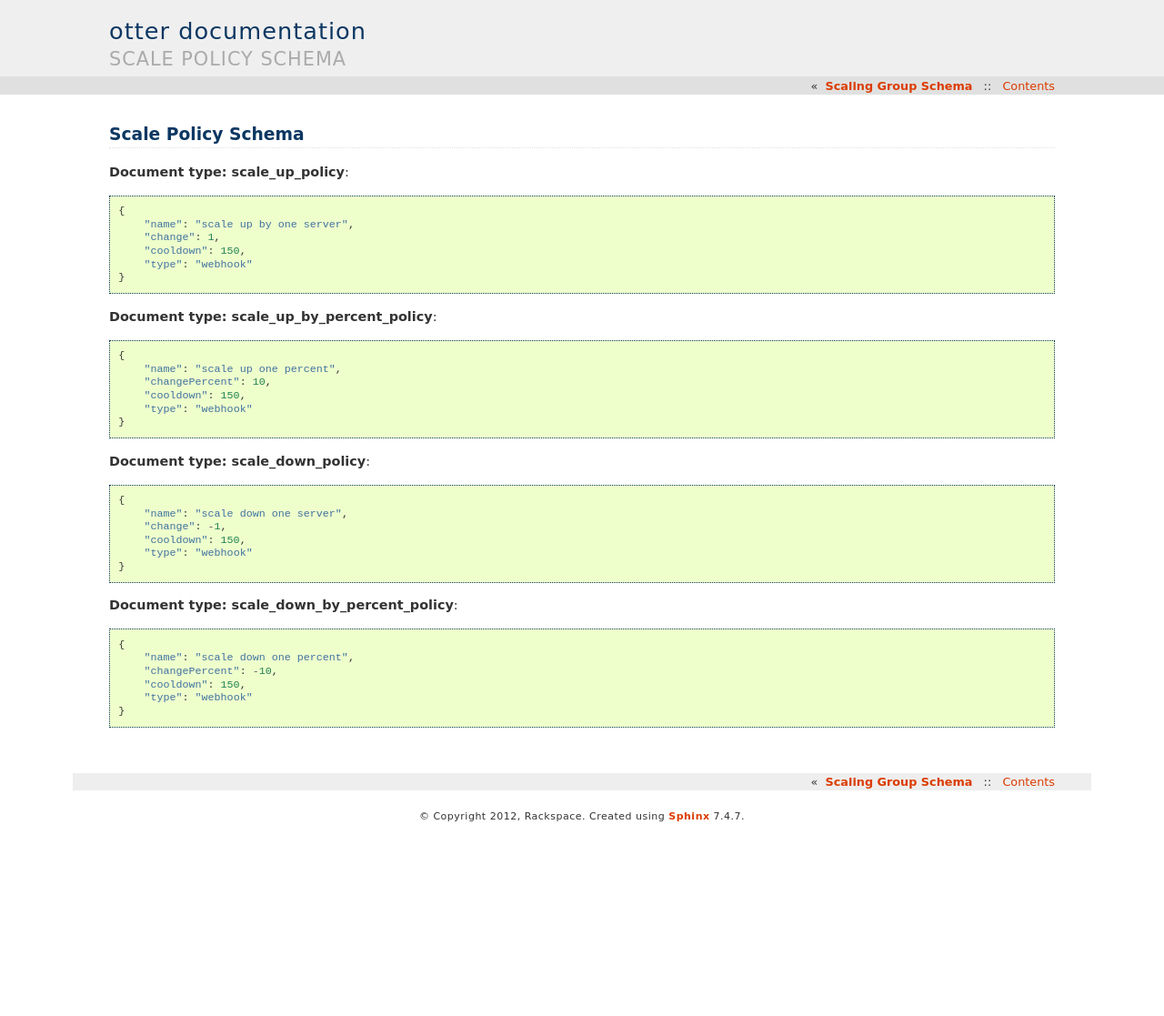
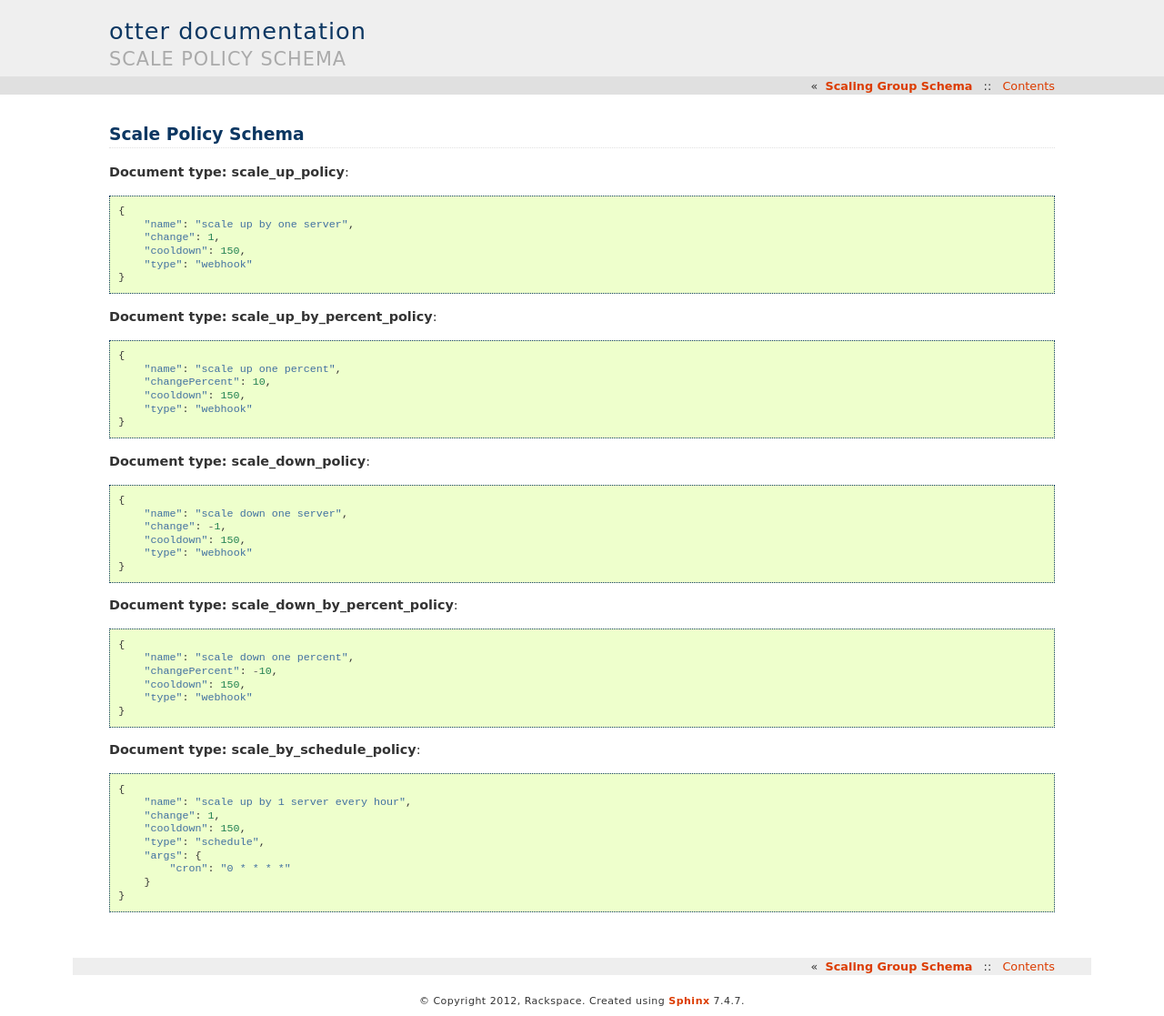
Before and after one commit to rackerlabs/otter, a Sphinx documentation site: the page built from doc/scale_policy.rst, in a window 1280 px wide. Shown: the whole page at 91% size. Built offline with Sphinx 7.4.7, drawn with Linux system fonts in a browser that asks for light colours; pages that are not in the unit, such as notebooks, are missing from menus; before the commit the page ends 914 px from its top, so only the background shows below that.

Commit message:
Added schedule policy json

```diff
--- a/doc/scale_policy.rst
+++ b/doc/scale_policy.rst
@@ -37,3 +37,14 @@ Scale Policy Schema
         "cooldown": 150,
         "type": "webhook"
     }
+**Document type: scale_by_schedule_policy**::
+
+    {
+        "name": "scale up by 1 server every hour",
+        "change": 1,
+        "cooldown": 150,
+        "type": "schedule",
+        "args": {
+            "cron": "0 * * * *"
+        }
+    }
```
